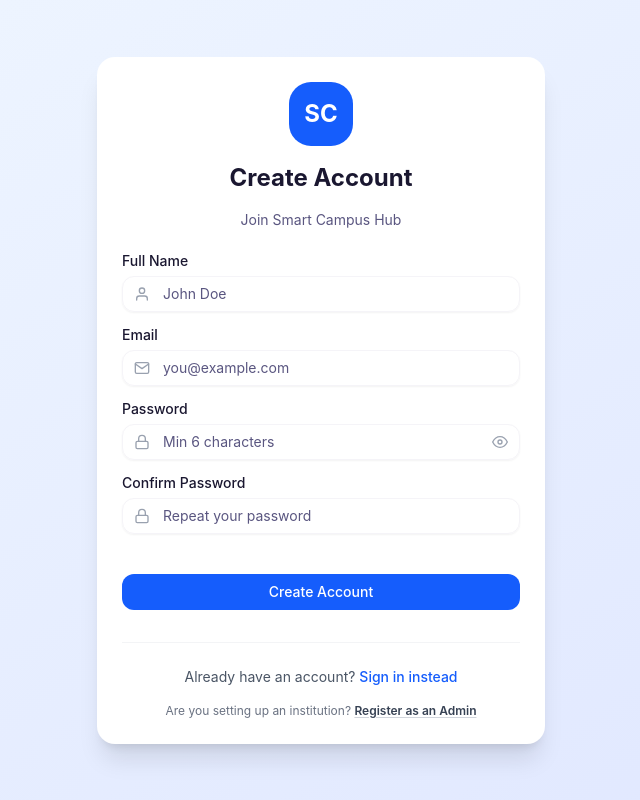
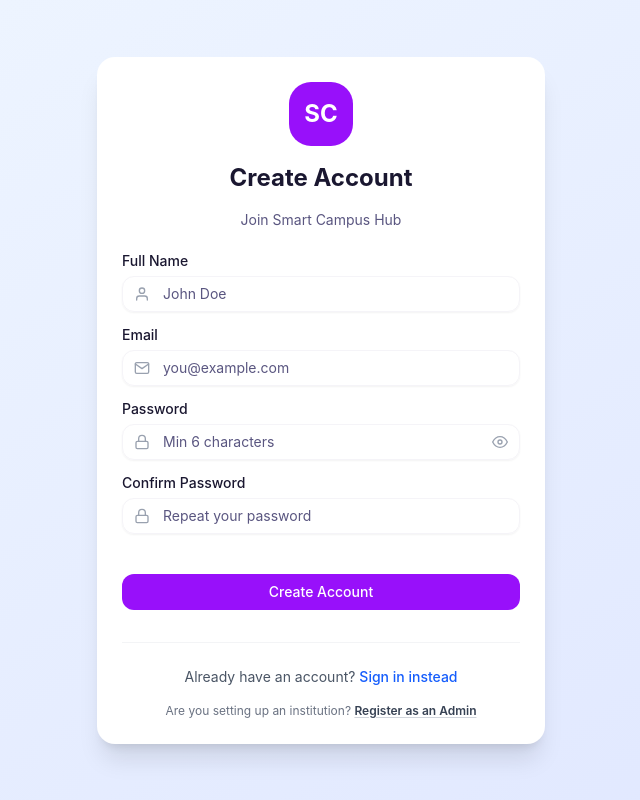
Before and after one commit to Sharuka-genga/PAF, a React (Vite) app in the folder frontend/: page /register in a window 1280 px wide. Shown: the whole page, without its empty margins (319-959 px from the left). Built offline with nearby package versions, Linux system fonts and the light colour scheme; no server answers; the HTML template or start-up script is replaced by a standard one.

Commit message:
update registration form button and logo colour

```diff
--- a/frontend/src/pages/auth/Register.tsx
+++ b/frontend/src/pages/auth/Register.tsx
@@ -56,7 +56,7 @@ const Register: React.FC = () => {
     <div className="min-h-screen flex items-center justify-center bg-gradient-to-br from-blue-50 to-indigo-100 px-4 py-8">
       <Card className="max-w-md w-full shadow-xl">
         <CardHeader className="text-center space-y-2">
-          <div className="w-16 h-16 bg-blue-600 rounded-2xl flex items-center justify-center mx-auto mb-2">
+          <div className="w-16 h-16 bg-purple-600 rounded-2xl flex items-center justify-center mx-auto mb-2">
             <span className="text-white font-bold text-2xl">SC</span>
           </div>
           <CardTitle className="text-2xl font-bold">Create Account</CardTitle>
@@ -138,7 +138,7 @@ const Register: React.FC = () => {
             <Button
               type="submit"
               disabled={loading}
-              className="w-full bg-blue-600 hover:bg-blue-700 text-white mt-6"
+              className="w-full bg-purple-600 hover:bg-purple-700 text-white mt-6"
             >
               {loading ? 'Creating account...' : 'Create Account'}
             </Button>
```
